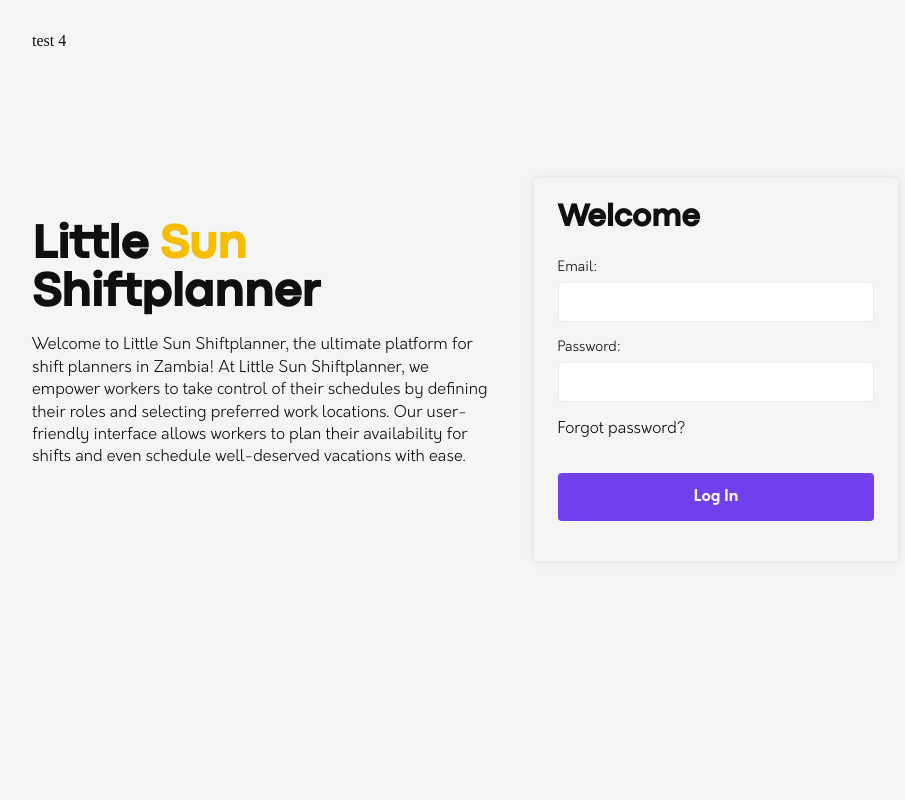
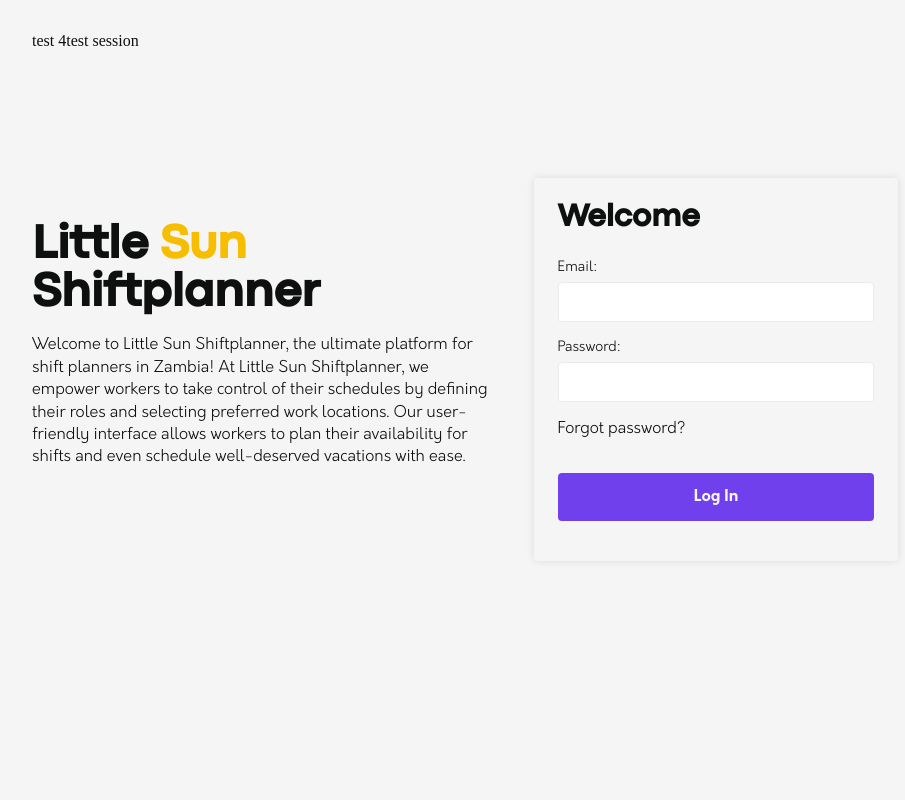
Before and after one commit to NANIOY/Little-Sun, a PHP site: page /login.php in a window 1280 px wide. Shown: the whole page, without its empty margins (280-1185 px from the left). Run offline with PHP 8.4, Linux system fonts and the light colour scheme; data that the repository does not hold is empty.

Commit message:
test: include test

```diff
--- a/login.php
+++ b/login.php
@@ -1,6 +1,8 @@
 <?php
 session_save_path(__DIR__ . '/sessions');
 include_once (__DIR__ . '/classes/User.php');
+
+echo 'test session';
 
 $users = User::getAll();
 
```
